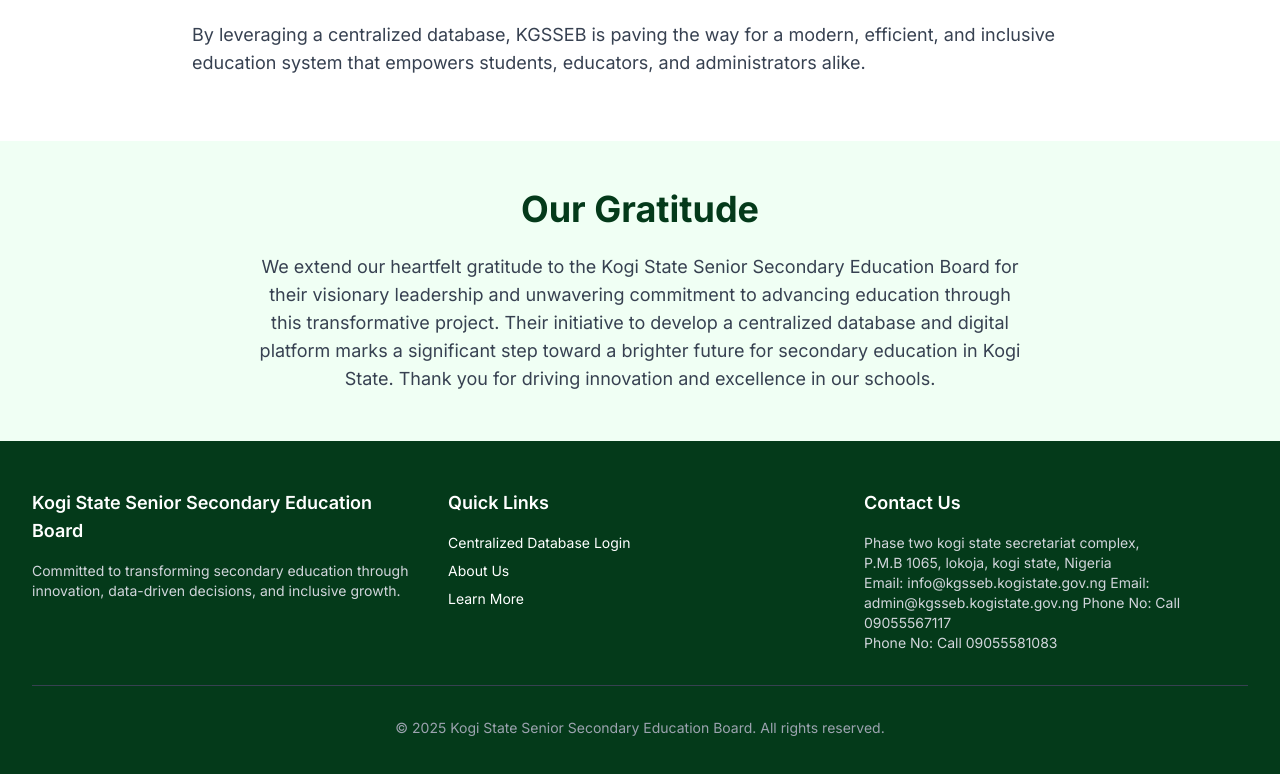
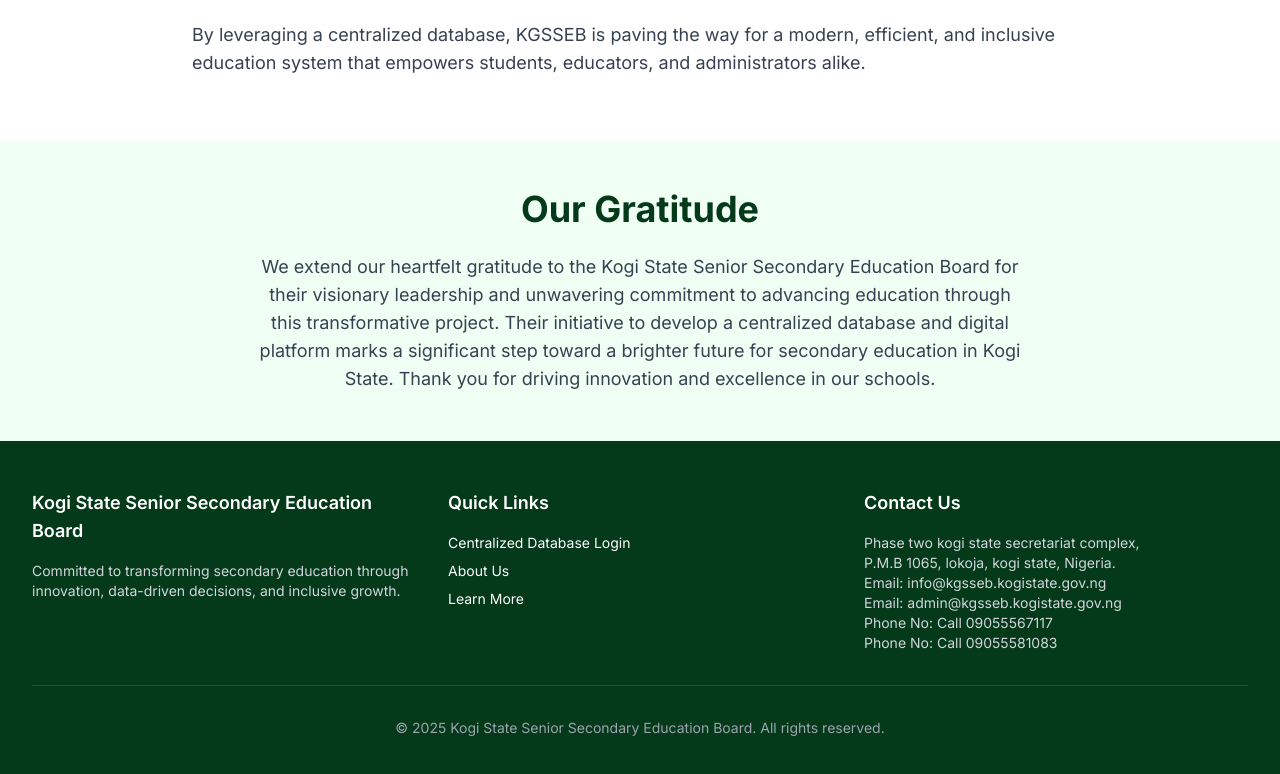
Before and after one commit to nathanieluriri/ksseb-landing-page, a plain HTML site: page index.html in a window 1280 px wide. Shown: the part 1403-2177 px from the top of the page. Drawn offline with nearby package versions, Linux system fonts and the light colour scheme.

Commit message:
update index.html

```diff
--- a/index.html
+++ b/index.html
@@ -171,10 +171,10 @@
           <h3 class="text-lg font-semibold mb-4">Contact Us</h3>
           <p class="text-sm text-gray-300">
             Phase two kogi state secretariat complex,<br>
-            P.M.B 1065, lokoja, kogi state, Nigeria<br>
-            Email: <a href="mailto:info@kgsseb.kogistate.gov.ng" class="hover:text-[var(--light-green)] transition-colors">info@kgsseb.kogistate.gov.ng</a>
+            P.M.B 1065, lokoja, kogi state, Nigeria.<br>
+            Email: <a href="mailto:info@kgsseb.kogistate.gov.ng" class="hover:text-[var(--light-green)] transition-colors">info@kgsseb.kogistate.gov.ng</a><br>
 
-            Email: <a href="mailto:admin@kgsseb.kogistate.gov.ng" class="hover:text-[var(--light-green)] transition-colors">admin@kgsseb.kogistate.gov.ng</a>
+            Email: <a href="mailto:admin@kgsseb.kogistate.gov.ng" class="hover:text-[var(--light-green)] transition-colors">admin@kgsseb.kogistate.gov.ng</a><br>
             Phone No: <a href="tel:+2349055567117">Call 09055567117</a> <br>
             Phone No: <a href="tel:+2349055581083">Call 09055581083</a>
 
```
